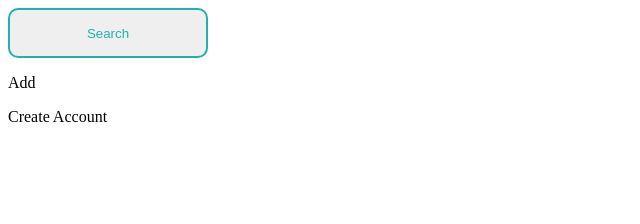
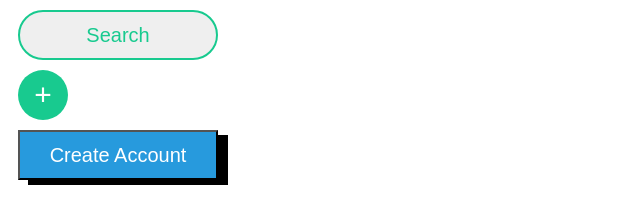
Before and after one commit to Amiculay/WFMay2022, a plain HTML site: page Day2/ButtonStyling/index.html in a window 1280 px wide. Shown: the whole page, without its empty margins (0-640 px from the left). Drawn offline with Linux system fonts and the light colour scheme.

Commit message:
Initial commit

```diff
--- a/Day2/ButtonStyling/index.html
+++ b/Day2/ButtonStyling/index.html
@@ -9,8 +9,8 @@
     </head>
 
     <body>
-        <button id="search">Search</button>
-        <p class="add">Add</p>
-        <p class="createAcc">Create Account</p>
+        <button class="search">Search</button>
+        <button class="add">+</button>
+        <button class="createAcc">Create Account</button>
     </body>
 </html>
--- a/Day2/ButtonStyling/style.css
+++ b/Day2/ButtonStyling/style.css
@@ -1,8 +1,33 @@
-#search {
-    color: lightseagreen;
+button {
+    display: block;
+    margin: 10px;
+}
+
+.search {
+    color: rgb(24, 202, 143);
+    font-size: 20px;
     width: 200px;
     height: 50px;
-    padding: 10px, 20px;
-    border: 2px solid lightseagreen;
-    border-radius: 10px;
+    text-align: center;
+    border: 2px solid rgb(24, 202, 143);
+    border-radius: 25px;
 }
+
+.add {
+    background-color: rgb(24, 202, 143);
+    color: white;
+    font-size: 30px;
+    width: 50px;
+    height: 50px;
+    border: 0;
+    border-radius: 100%;
+}
+
+.createAcc {
+    background-color: rgb(39, 154, 221);
+    color: white;
+    font-size: 20px;
+    width: 200px;
+    height: 50px;
+    box-shadow: 10px 5px black;
+}
```
